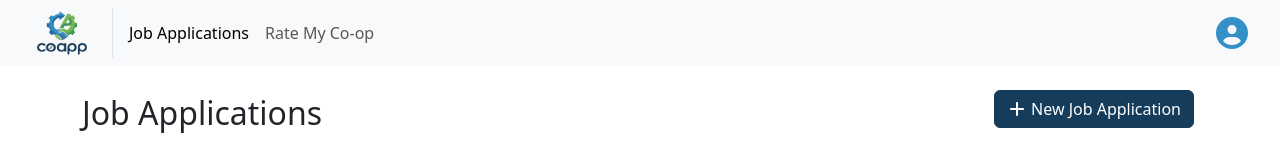
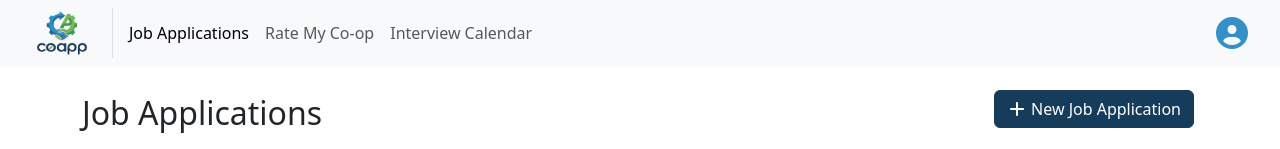
Before and after one commit to Co-App-Team/frontend, a React (Vite) app: page / in a window 1280 px wide. Shown: the top 149 px of the page. Built offline with nearby package versions, Linux system fonts and the light colour scheme; no server answers; sample sign-in values are in the browser's storage.

Commit message:
Added interview calendar page to the nav bar

```diff
--- a/src/components/common/GlobalNavbar.jsx
+++ b/src/components/common/GlobalNavbar.jsx
@@ -69,6 +69,11 @@ const GlobalNavbar = () => {
                 to="/rate-my-co-op">
                 Rate My Co-op
               </Nav.Link>
+              <Nav.Link
+                as={NavLink}
+                to="/interviews">
+                Interview Calendar
+              </Nav.Link>
             </Nav>
 
             <Nav>
```
